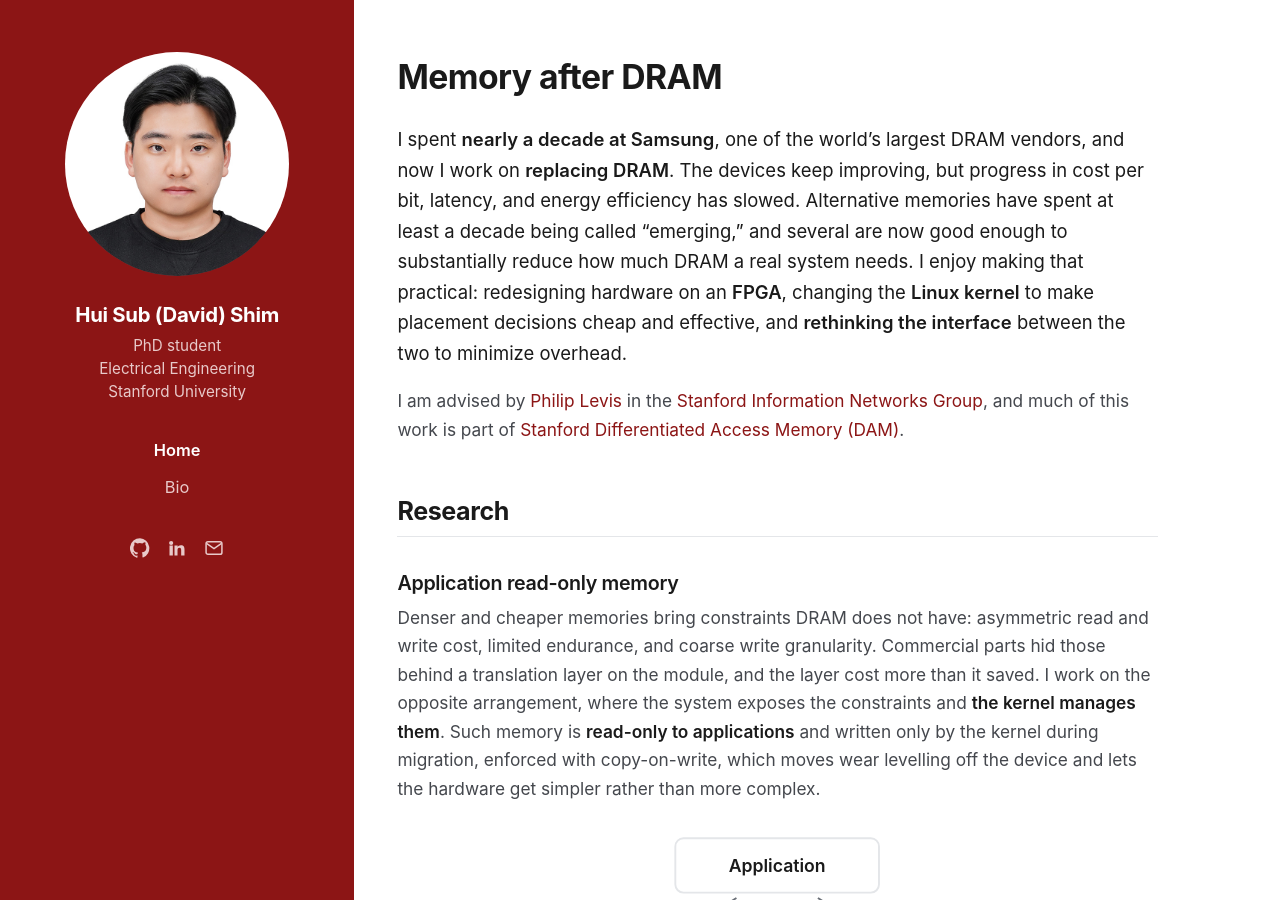
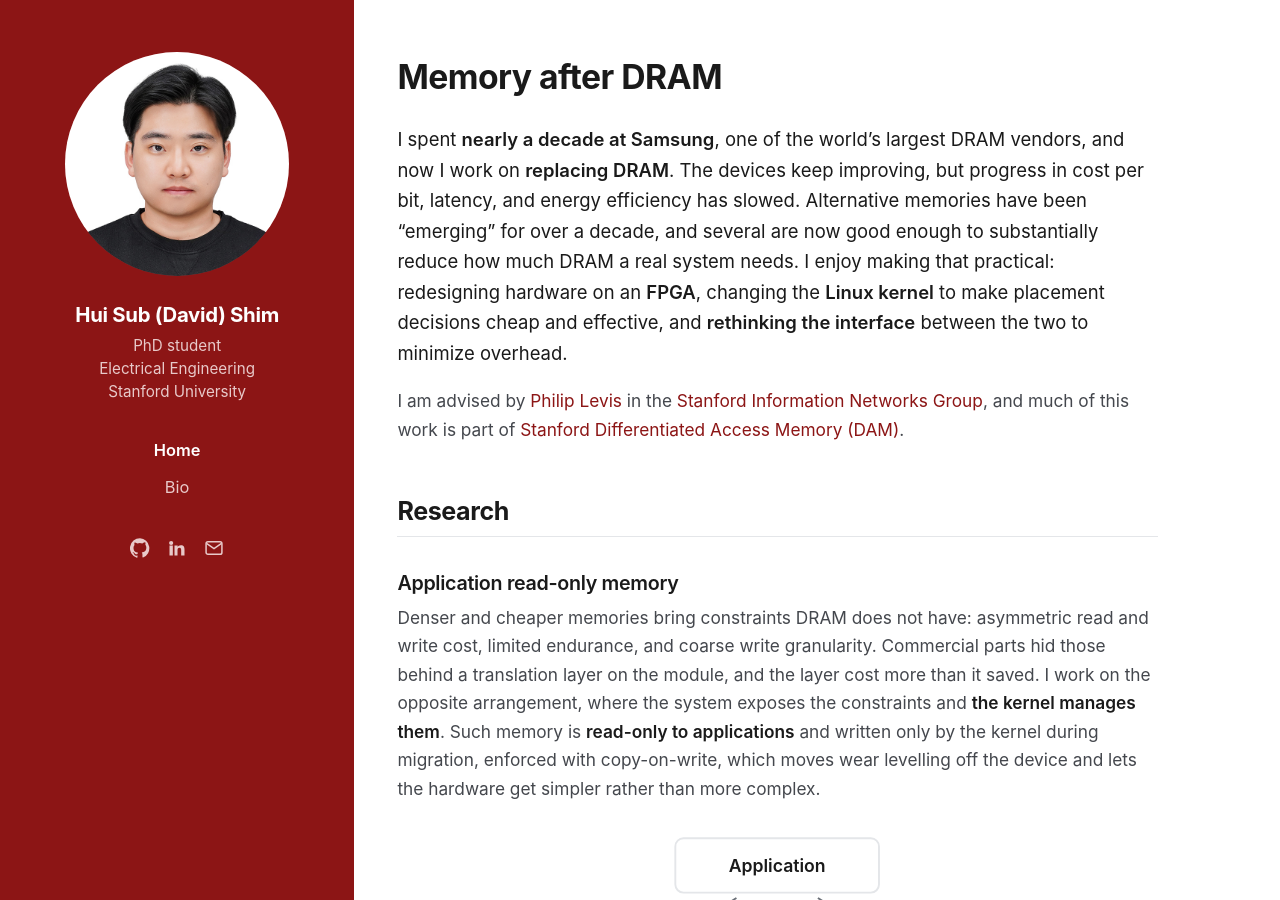
Before and after one commit to davidshim0/davidshim0.github.io, a Jekyll site: the page built from index.html, in a window 1280 px wide and 900 px high. Built offline with Jekyll 4.4.1, drawn with Linux system fonts in a browser that asks for light colours.

Commit message:
Tighten the emerging-memories sentence on the front page
Co-Authored-By: Claude Opus 5 <noreply@anthropic.com>

```diff
--- a/index.html
+++ b/index.html
@@ -9,10 +9,10 @@ show_title: false
   I spent <strong>nearly a decade at Samsung</strong>, one of the world’s largest DRAM
   vendors, and now I work on <strong>replacing DRAM</strong>. The devices keep improving, but
   progress in cost per bit, latency, and energy efficiency has slowed.
-  Alternative memories have spent at least a decade being called
-  “emerging,” and several are now good enough to substantially reduce how
-  much DRAM a real system needs. I enjoy making that practical: redesigning
-  hardware on an <strong>FPGA</strong>, changing the <strong>Linux kernel</strong> to make placement decisions cheap
+  Alternative memories have been “emerging” for over a decade, and several
+  are now good enough to substantially reduce how much DRAM a real system
+  needs. I enjoy making that practical: redesigning hardware on an
+  <strong>FPGA</strong>, changing the <strong>Linux kernel</strong> to make placement decisions cheap
   and effective, and <strong>rethinking the interface</strong> between the two to minimize
   overhead.
 </p>
```
